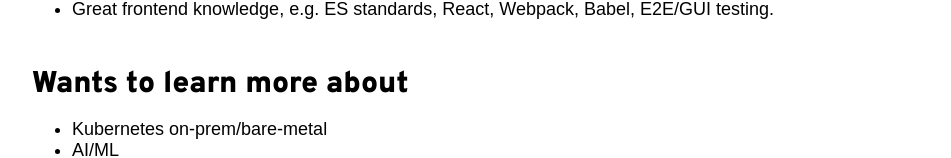
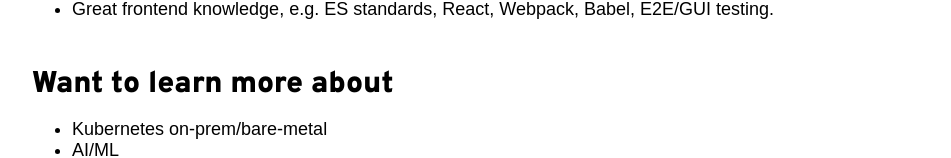
Before and after one commit to sthlmio/web, a Next.js app: page /fredrik-lack in a window 1280 px wide. Shown: the part 731-889 px from the top of the page, without its empty margins (96-1047 px from the left). Built offline with nearby package versions, Linux system fonts and the light colour scheme; a web font is replaced by a local one.

Commit message:
Fixing typo

```diff
--- a/pages/fredrik-lack.js
+++ b/pages/fredrik-lack.js
@@ -53,7 +53,7 @@ export default function FredrikLack () {
             <li>Great frontend knowledge, e.g. ES standards, React, Webpack, Babel, E2E/GUI testing.</li>
           </ul>
 
-          <h3>Wants to learn more about</h3>
+          <h3>Want to learn more about</h3>
           <ul>
             <li>Kubernetes on-prem/bare-metal</li>
             <li>AI/ML</li>
```
